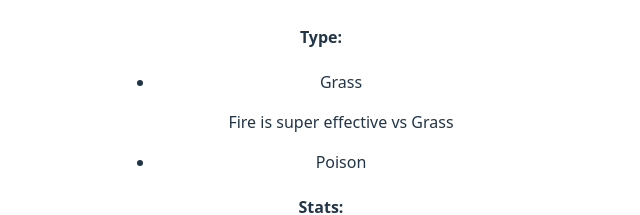
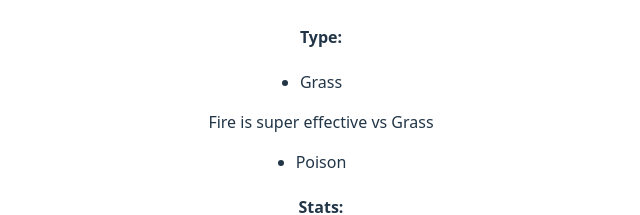
Before and after one commit to xavierb117/dynamic-collections-two, a React (Vite) app: page / in a window 1280 px wide. Shown: the part 588-803 px from the top of the page, without its empty margins (319-959 px from the left). Built offline with nearby package versions, Linux system fonts and the light colour scheme.

Commit message:
Fixed bullet points

```diff
--- a/src/App.css
+++ b/src/App.css
@@ -22,6 +22,13 @@
   padding: 20px;
 }
 
+.bullets {
+  display: flex;
+  flex-direction: column;
+  align-items: center;
+  padding: 0;
+}
+
 @keyframes logo-spin {
   from {
     transform: rotate(0deg);
--- a/src/components/Card.jsx
+++ b/src/components/Card.jsx
@@ -2,7 +2,7 @@ export default function Card({id, name, weakness, type, hp, attack, defense, ima
     const typeToList = type.map((t)=>{
         return(
             <>
-                <li>{t}</li> <span>{isGrass(t)}</span><span>{isFire(t)}</span>
+                <li key = {id}>{t}</li> <span>{isGrass(t)}</span><span>{isFire(t)}</span>
             </>
         )
     })
@@ -37,7 +37,7 @@ export default function Card({id, name, weakness, type, hp, attack, defense, ima
             <h3>{name}</h3>
             <img src = {image} alt = {`Picture of ${name}`}></img>
             <h4>Type:</h4>
-            <ul>
+            <ul className = "bullets">
                 {typeToList}
             </ul>
             <h4>Stats:</h4>
```
